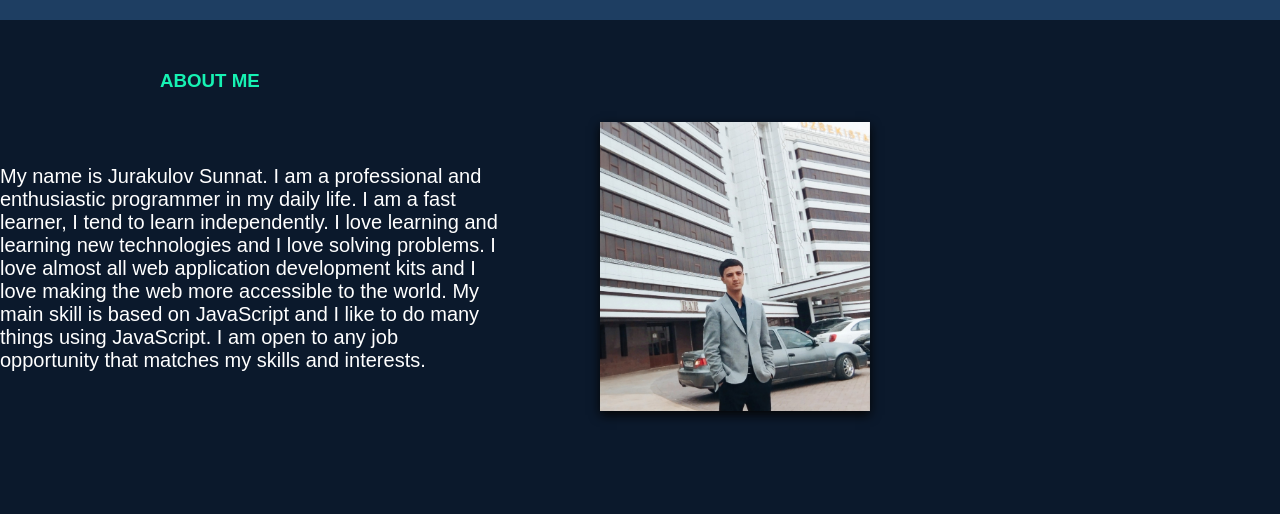
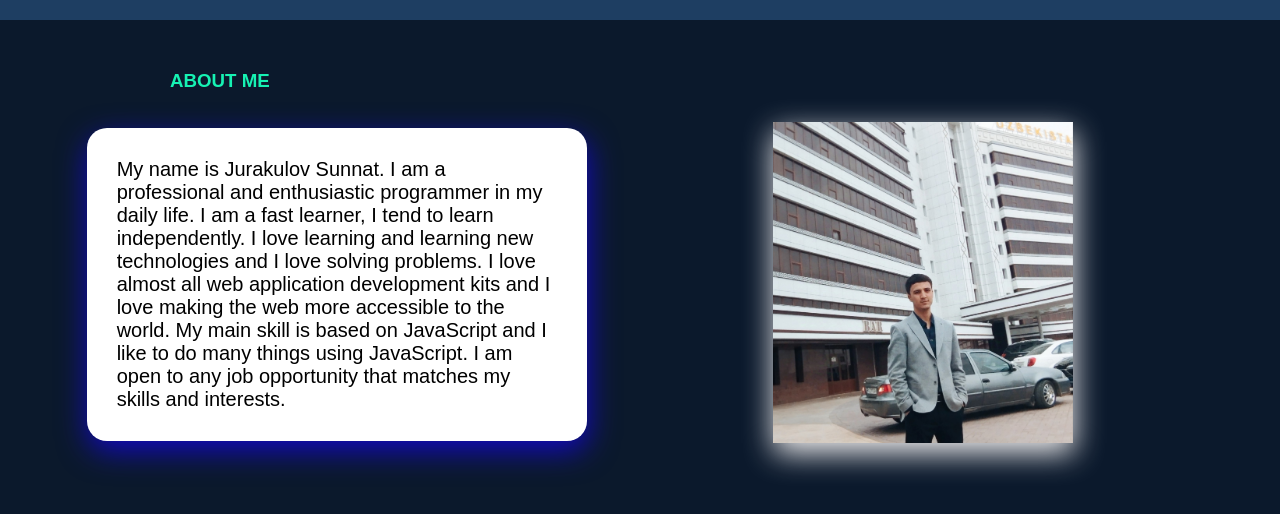
Before and after one commit to joraqulov/partfolder, a plain HTML site: page index.html in a window 1280 px wide. Shown: the part 780-1294 px from the top of the page. Drawn offline with Linux system fonts and the light colour scheme.

Commit message:
aded new css cod

```diff
--- a/index.html
+++ b/index.html
@@ -59,7 +59,7 @@
   <div class="about">
     <h3>ABOUT ME</h3>
     <div class="about-child">
-      <div>
+      <div class="texs-page">
         <p>My name is Jurakulov Sunnat. I am a professional and enthusiastic programmer in my daily life. I am a fast
           learner, I tend to learn independently. I love learning and learning new technologies and I love solving
           problems. I love almost all web application development kits and I love making the web more accessible to the
--- a/stayl.css
+++ b/stayl.css
@@ -164,7 +164,7 @@ section{
 .imgclass img {
     width: 320px;
     border-radius: 50%;
-    margin-left: 100px;
+    /* margin-left: 100px; */
     box-shadow: 0px 4px 10px rgba(5, 5, 5, 5);
     transition: 0.5s;
 }
@@ -176,28 +176,38 @@ section{
 .about{
     margin-top: 50px;
     width: 100%;
-    height:55vh;
+    height:60vh;
 
 }
 .about h3{
     color:rgb(22 242 179);
-    margin-left: 160px;
+    margin-left: 170px;
     margin-bottom: 30px;
 }
 .about img{
     width: 270px;
     /* border-radius: 50%; */
     margin-left: 100px;
-    box-shadow: 0px 4px 10px rgba(5, 5, 5, 5);
+    width: 300px;
+    /* margin-left: 100px; */
+    filter: drop-shadow(1px 10px 15px rgb(244, 242, 242));
     transition: 0.5s;
+    transition: 0.5s;
+    margin-right: 120px;
 }
 .about-child{
     display: grid;
     grid-template-columns: 500px auto;
-    /* justify-content: space-evenly; */
+    justify-content: space-evenly;
     align-items: center;
 }
 .about-child p{
     font-size: 20px;
-    color: white;
+    color:black;
 }
+.about-child .texs-page{
+    background-color:white;
+    padding: 30px;
+    border-radius: 20px;
+    filter: drop-shadow(1px 10px 15px rgb(18, 9, 193));
+}
```
